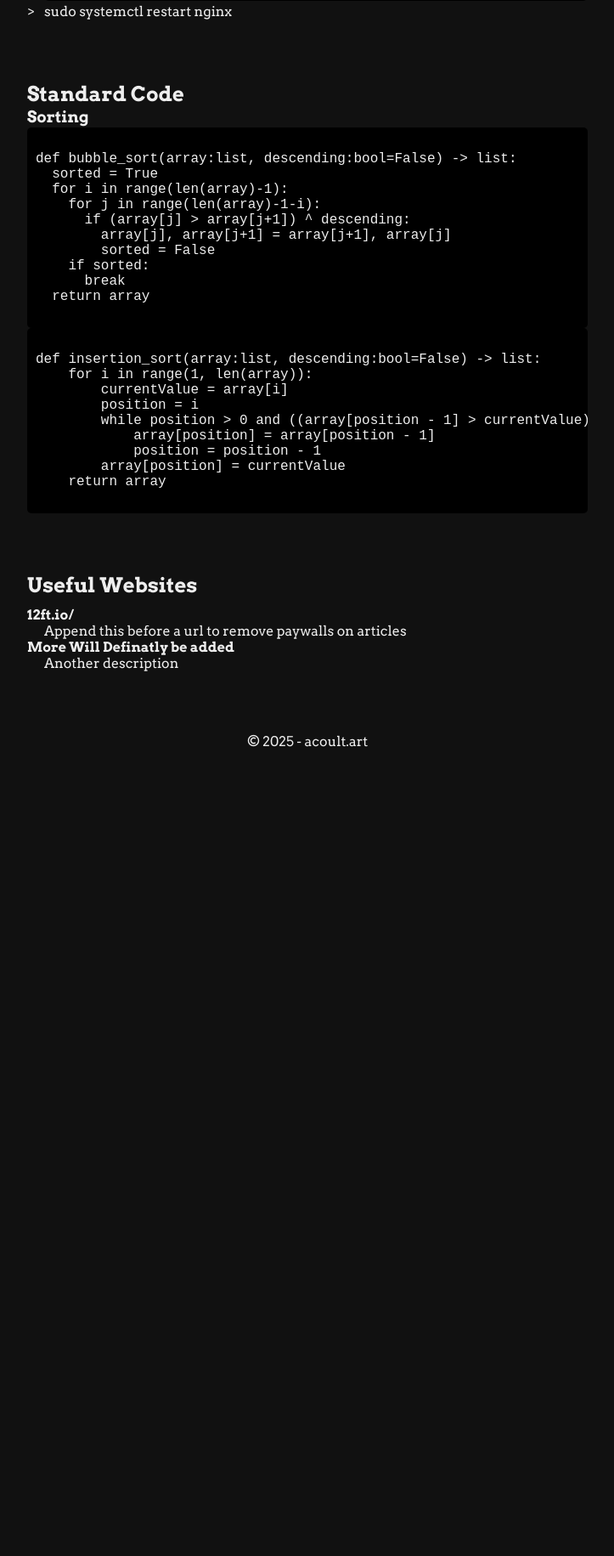
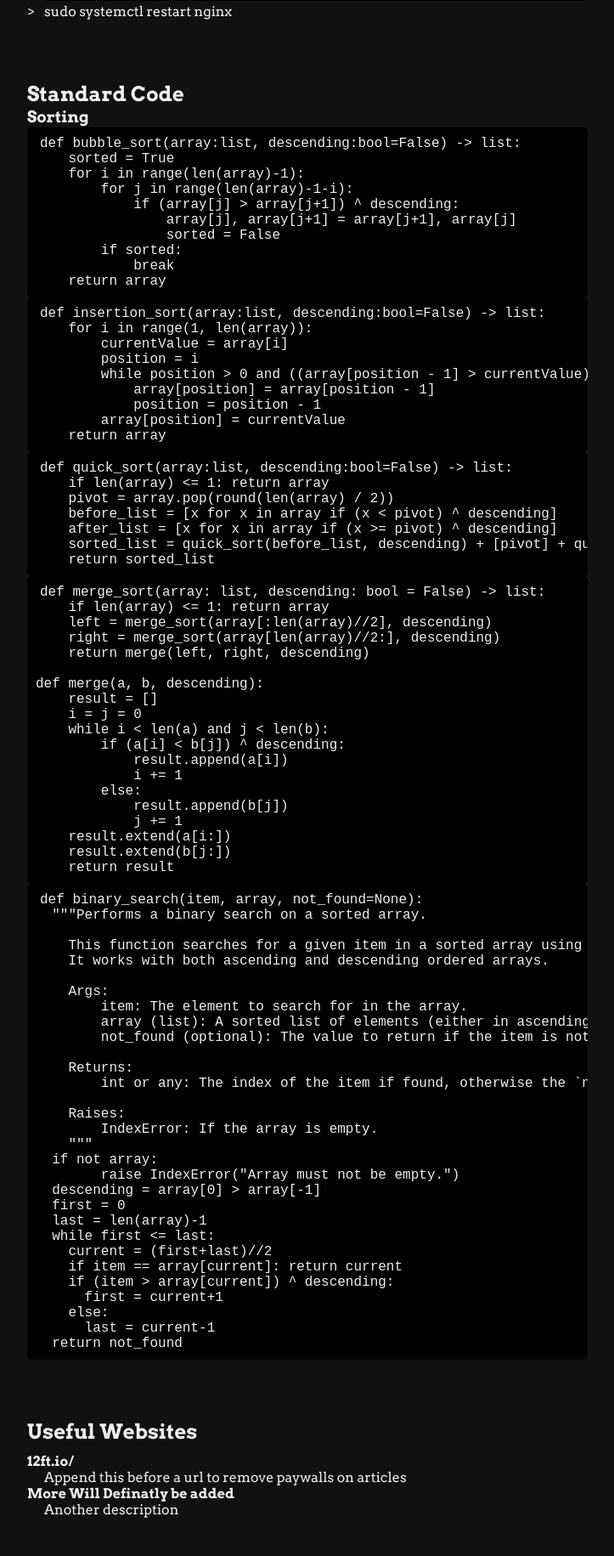
Before and after one commit to a-842/website, a Flask app: page /references in a window 1280 px wide. Shown: the part 896-2727 px from the top of the page at 85% size, without its empty margins (278-1001 px from the left). Before the commit the page ends 1775 px from the top, so only its background shows below. Run offline with Flask 3, Linux system fonts and the light colour scheme; some libraries are stand-ins or nearby versions.

Commit message:
more search and sort

```diff
--- a/templates/references.html
+++ b/templates/references.html
@@ -47,8 +47,7 @@
 <section>
     <h2>Standard Code</h2>
     <h3>Sorting</h3>
-    <pre><code>
-def bubble_sort(array:list, descending:bool=False) -> list:
+    <pre><code>def bubble_sort(array:list, descending:bool=False) -> list:
     sorted = True
     for i in range(len(array)-1):
         for j in range(len(array)-1-i):
@@ -57,10 +56,9 @@ def bubble_sort(array:list, descending:bool=False) -> list:
                 sorted = False
         if sorted:
             break
-  return array
-    </code></pre>
-    <pre><code>
-def insertion_sort(array:list, descending:bool=False) -> list:
+    return array</code></pre>
+
+    <pre><code>def insertion_sort(array:list, descending:bool=False) -> list:
     for i in range(1, len(array)):
         currentValue = array[i]
         position = i
@@ -68,8 +66,68 @@ def insertion_sort(array:list, descending:bool=False) -> list:
             array[position] = array[position - 1]
             position = position - 1
         array[position] = currentValue
-    return array
+    return array</code></pre>
+
+    <pre><code>def quick_sort(array:list, descending:bool=False) -> list:
+    if len(array) <= 1: return array
+    pivot = array.pop(round(len(array) / 2))
+    before_list = [x for x in array if (x < pivot) ^ descending]
+    after_list = [x for x in array if (x >= pivot) ^ descending]
+    sorted_list = quick_sort(before_list, descending) + [pivot] + quick_sort(after_list, descending)
+    return sorted_list</code></pre>
+
+    <pre><code>def merge_sort(array: list, descending: bool = False) -> list:
+    if len(array) <= 1: return array
+    left = merge_sort(array[:len(array)//2], descending)
+    right = merge_sort(array[len(array)//2:], descending)
+    return merge(left, right, descending)
+
+def merge(a, b, descending):
+    result = []
+    i = j = 0
+    while i < len(a) and j < len(b):
+        if (a[i] < b[j]) ^ descending:
+            result.append(a[i])
+            i += 1
+        else:
+            result.append(b[j])
+            j += 1
+    result.extend(a[i:])
+    result.extend(b[j:])
+    return result
 </code></pre>
+<pre><code>def binary_search(item, array, not_found=None):
+  """Performs a binary search on a sorted array.
+
+    This function searches for a given item in a sorted array using the binary search algorithm.
+    It works with both ascending and descending ordered arrays.
+
+    Args:
+        item: The element to search for in the array.
+        array (list): A sorted list of elements (either in ascending or descending order).
+        not_found (optional): The value to return if the item is not found. Defaults to None.
+
+    Returns:
+        int or any: The index of the item if found, otherwise the `not_found` value (defaulted to None).
+
+    Raises:
+        IndexError: If the array is empty.
+    """
+  if not array:
+        raise IndexError("Array must not be empty.")
+  descending = array[0] > array[-1]
+  first = 0
+  last = len(array)-1
+  while first <= last:
+    current = (first+last)//2
+    if item == array[current]: return current
+    if (item > array[current]) ^ descending:
+      first = current+1
+    else:
+      last = current-1
+  return not_found</code></pre>
+
+
 </section>
 <section>
     <h2>Useful Websites</h2>
```
Lines whose indentation alone changed are shown as unchanged.
